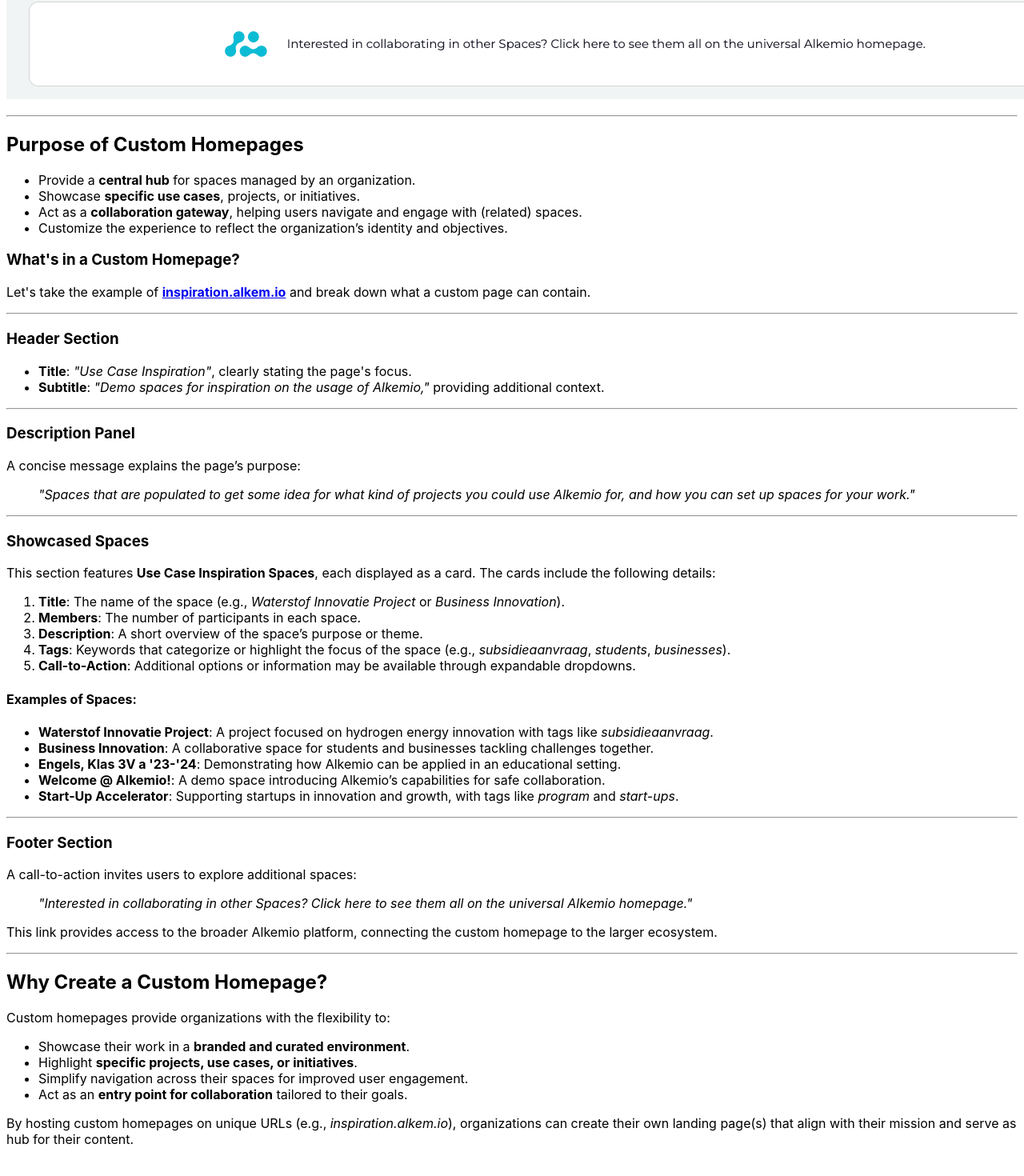
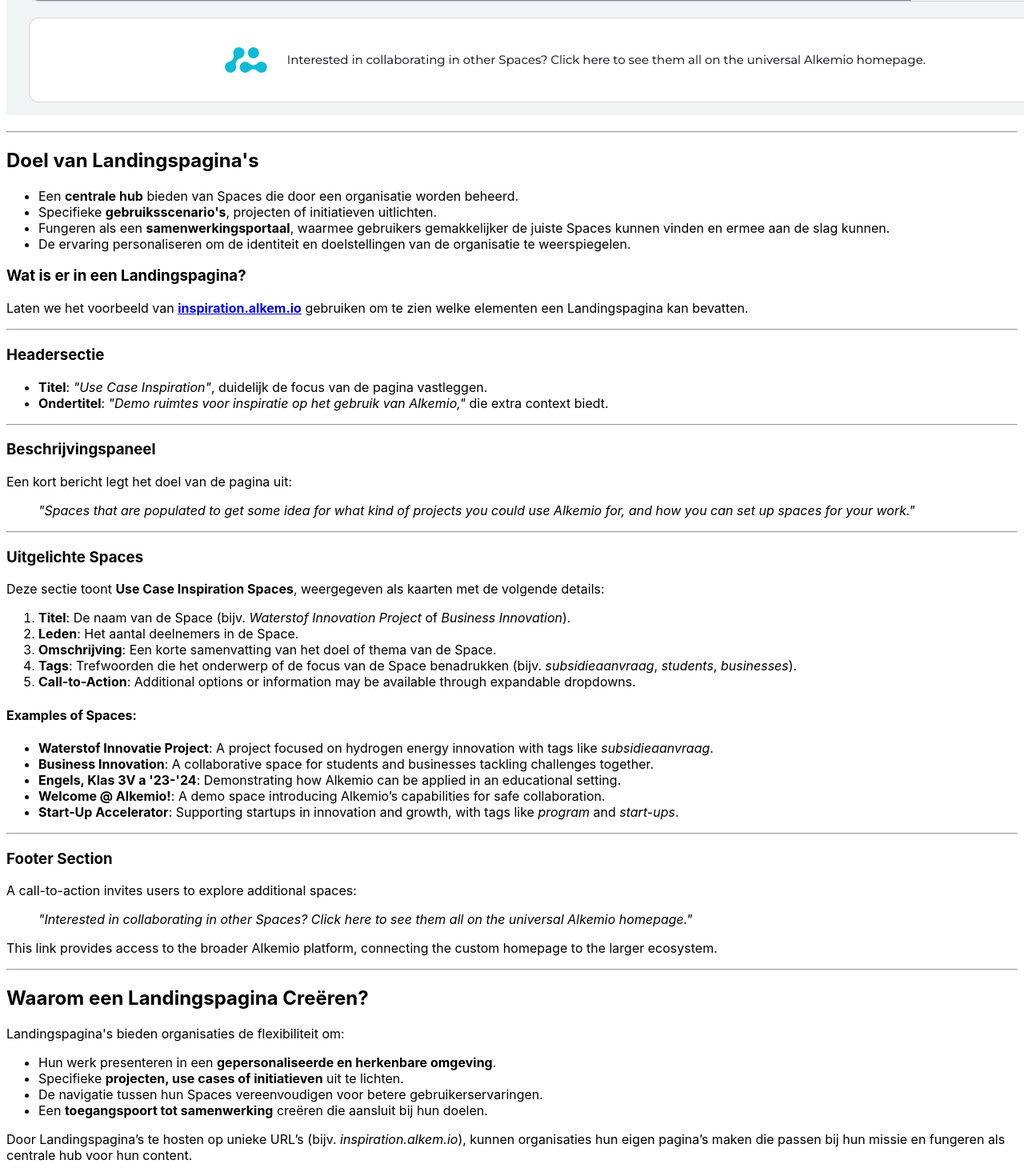
Before and after one commit to alkem-io/documentation, a Next.js app: page /documentation/structure/custom-homepage.nl-NL in a window 1280 px wide. Shown: the part 983-2453 px from the top of the page at 80% size. Built offline with nearby package versions, Linux system fonts and the light colour scheme.

Commit message:
New translations custom-homepage.en-us.mdx (Dutch)

```diff
--- a/pages/structure/custom-homepage.nl-NL.mdx
+++ b/pages/structure/custom-homepage.nl-NL.mdx
@@ -1,47 +1,47 @@
 # Custom Homepage Overview
 
-Custom homepages in Alkemio are tailored landing pages designed for organizations to showcase their work and provide centralized access to multiple spaces they lead. These homepages act as gateways to related projects and spaces, serving specific organizational needs. They are distinct from the universal Alkemio homepage and are hosted on unique URLs. For example, **[inspiration.alkem.io](https://inspiration.alkem.io/home)** is Alkemio's own custom homepage for showcasing demo spaces to inspire platform users.
+Landingspagina’s in Alkemio zijn speciaal ontworpen pagina’s waarmee organisaties hun werk kunnen presenteren en gecentraliseerde toegang kunnen bieden tot meerdere Spaces die zij beheren. Deze Landingspagina’s fungeren als toegangspoorten tot gerelateerde projecten en Spaces en zijn afgestemd op specifieke organisatorische behoeften. Ze verschillen van de algemene Alkemio-homepage en worden gehost op unieke URL’s. Bijvoorbeeld, **[inspiration.alkem.io](https://inspiration.alkem.io/home)** is Alkemio's eigen landingspagina voor het tonen van demo Spaces om platformgebruikers te inspireren.
 
 ![Alkemio](/custom-homepage.png)
 
 ---
 
-## Purpose of Custom Homepages
+## Doel van Landingspagina's
 
-- Provide a **central hub** for spaces managed by an organization.
-- Showcase **specific use cases**, projects, or initiatives.
-- Act as a **collaboration gateway**, helping users navigate and engage with (related) spaces.
-- Customize the experience to reflect the organization’s identity and objectives.
+- Een **centrale hub** bieden van Spaces die door een organisatie worden beheerd.
+- Specifieke **gebruiksscenario's**, projecten of initiatieven uitlichten.
+- Fungeren als een **samenwerkingsportaal**, waarmee gebruikers gemakkelijker de juiste Spaces kunnen vinden en ermee aan de slag kunnen.
+- De ervaring personaliseren om de identiteit en doelstellingen van de organisatie te weerspiegelen.
 
-### What's in a Custom Homepage?
+### Wat is er in een Landingspagina?
 
-Let's take the example of **[inspiration.alkem.io](https://inspiration.alkem.io/home)** and break down what a custom page can contain.
+Laten we het voorbeeld van **[inspiration.alkem.io](https://inspiration.alkem.io/home)** gebruiken om te zien welke elementen een Landingspagina kan bevatten.
 
 ---
 
-### Header Section
+### Headersectie
 
-- **Title**: _"Use Case Inspiration"_, clearly stating the page's focus.
-- **Subtitle**: _"Demo spaces for inspiration on the usage of Alkemio,"_ providing additional context.
+- **Titel**: _"Use Case Inspiration"_, duidelijk de focus van de pagina vastleggen.
+- **Ondertitel**: _"Demo ruimtes voor inspiratie op het gebruik van Alkemio,"_ die extra context biedt.
 
 ---
 
-### Description Panel
+### Beschrijvingspaneel
 
-A concise message explains the page’s purpose:
+Een kort bericht legt het doel van de pagina uit:
 
 > _"Spaces that are populated to get some idea for what kind of projects you could use Alkemio for, and how you can set up spaces for your work."_
 
 ---
 
-### Showcased Spaces
+### Uitgelichte Spaces
 
-This section features **Use Case Inspiration Spaces**, each displayed as a card. The cards include the following details:
+Deze sectie toont **Use Case Inspiration Spaces**, weergegeven als kaarten met de volgende details:
 
-1. **Title**: The name of the space (e.g., _Waterstof Innovatie Project_ or _Business Innovation_).
-2. **Members**: The number of participants in each space.
-3. **Description**: A short overview of the space’s purpose or theme.
-4. **Tags**: Keywords that categorize or highlight the focus of the space (e.g., _subsidieaanvraag_, _students_, _businesses_).
+1. **Titel**: De naam van de Space (bijv. _Waterstof Innovation Project_ of _Business Innovation_).
+2. **Leden**: Het aantal deelnemers in de Space.
+3. **Omschrijving**: Een korte samenvatting van het doel of thema van de Space.
+4. **Tags**: Trefwoorden die het onderwerp of de focus van de Space benadrukken (bijv. _subsidieaanvraag_, _students_, _businesses_).
 5. **Call-to-Action**: Additional options or information may be available through expandable dropdowns.
 
 #### Examples of Spaces:
@@ -64,13 +64,13 @@ This link provides access to the broader Alkemio platform, connecting the custom
 
 ---
 
-## Why Create a Custom Homepage?
+## Waarom een Landingspagina Creëren?
 
-Custom homepages provide organizations with the flexibility to:
+Landingspagina's bieden organisaties de flexibiliteit om:
 
-- Showcase their work in a **branded and curated environment**.
-- Highlight **specific projects, use cases, or initiatives**.
-- Simplify navigation across their spaces for improved user engagement.
-- Act as an **entry point for collaboration** tailored to their goals.
+- Hun werk presenteren in een **gepersonaliseerde en herkenbare omgeving**.
+- Specifieke **projecten, use cases of initiatieven** uit te lichten.
+- De navigatie tussen hun Spaces vereenvoudigen voor betere gebruikerservaringen.
+- Een **toegangspoort tot samenwerking** creëren die aansluit bij hun doelen.
 
-By hosting custom homepages on unique URLs (e.g., _inspiration.alkem.io_), organizations can create their own landing page(s) that align with their mission and serve as hub for their content.
+Door Landingspagina’s te hosten op unieke URL’s (bijv. _inspiration.alkem.io_), kunnen organisaties hun eigen pagina’s maken die passen bij hun missie en fungeren als centrale hub voor hun content.
```
